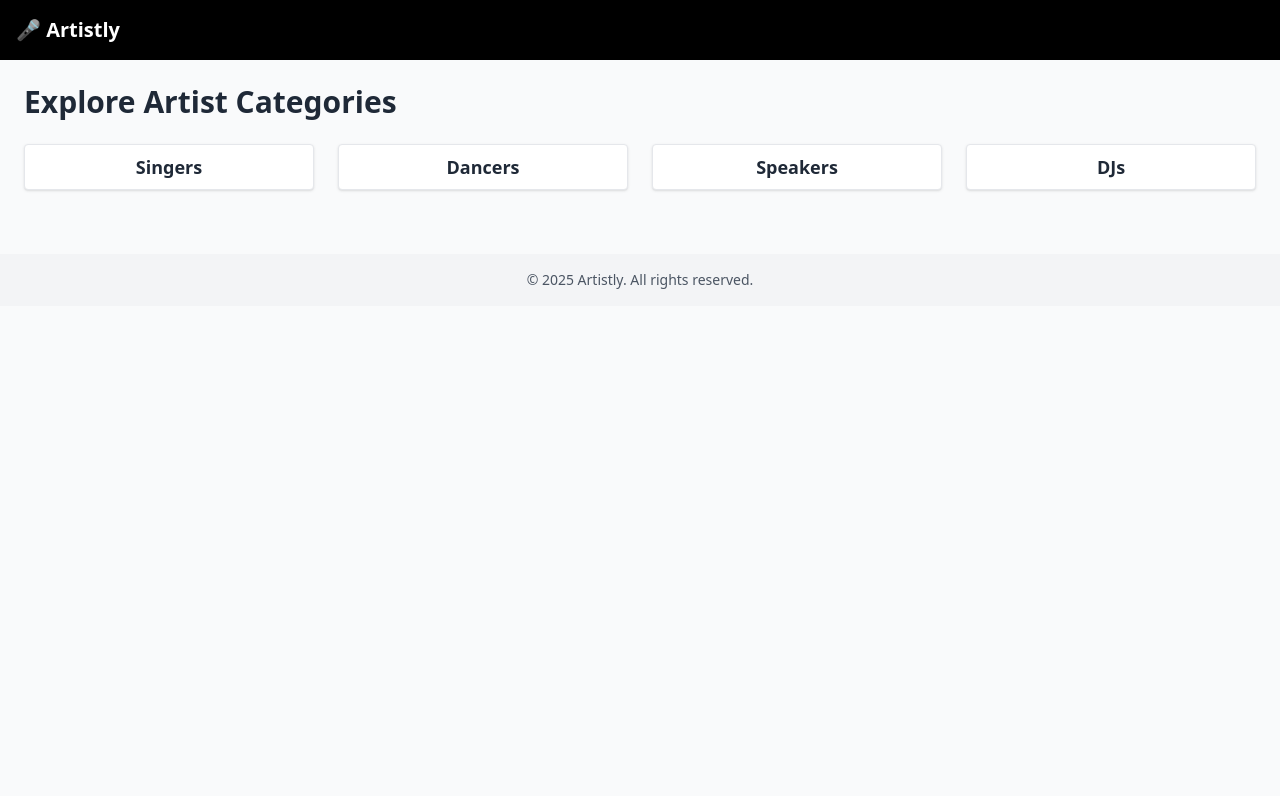
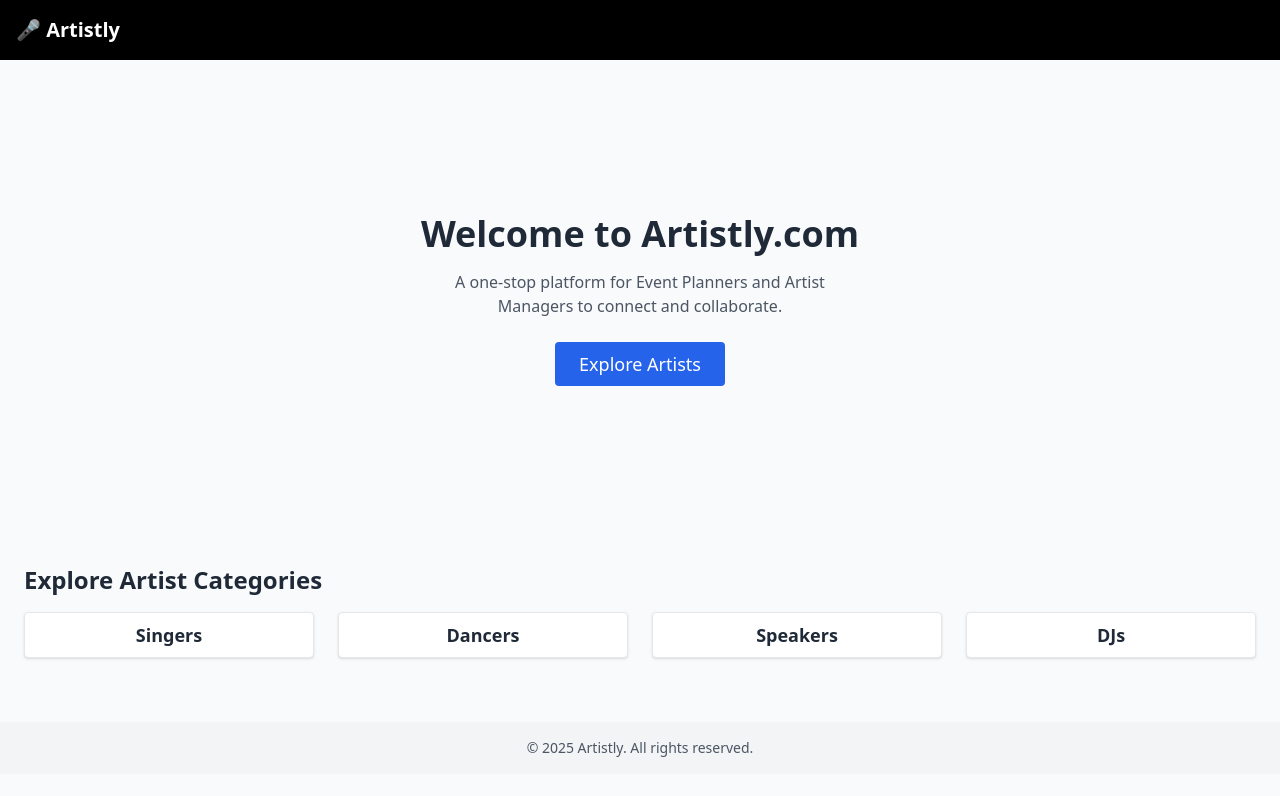
Before and after one commit to Prince7g/Artistly, a Next.js app: page / in a window 1280 px wide. Shown: the top 796 px of the page. Built offline with nearby package versions, Linux system fonts and the light colour scheme; no server answers.

Commit message:
Update page.tsx

```diff
--- a/app/page.tsx
+++ b/app/page.tsx
@@ -5,6 +5,7 @@ import { fetchPexelsImage } from "@/lib/pexels";
 import CategoryCard from "@/components/CategoryCard";
 import Header from "@/components/Header";
 import Footer from "@/components/Footer";
+import Link from "next/link";
 
 export default function HomePage() {
   const [images, setImages] = useState({
@@ -29,16 +30,34 @@ export default function HomePage() {
   return (
     <>
       <Header />
-      <main className="p-6">
-        <h1 className="text-3xl font-bold mb-6">Explore Artist Categories</h1>
+
+      {/* Welcome Section */}
+      <section className="flex flex-col items-center justify-center text-center p-6 min-h-[60vh]">
+        <h1 className="text-3xl md:text-4xl font-bold mb-4">
+          Welcome to Artistly.com
+        </h1>
+        <p className="text-gray-600 max-w-md mb-6">
+          A one-stop platform for Event Planners and Artist Managers to connect and collaborate.
+        </p>
+        <Link href="#categories">
+          <button className="bg-blue-600 hover:bg-blue-700 text-white px-6 py-2 rounded text-lg transition">
+            Explore Artists
+          </button>
+        </Link>
+      </section>
+
+      {/* Categories Section */}
+      <section id="categories" className="p-6">
+        <h2 className="text-2xl font-bold mb-4">Explore Artist Categories</h2>
         <div className="grid grid-cols-2 md:grid-cols-4 gap-6">
-          <CategoryCard title="Singers" image={images.singers} />
-          <CategoryCard title="Dancers" image={images.dancers} />
-          <CategoryCard title="Speakers" image={images.speakers} />
-          <CategoryCard title="DJs" image={images.djs} />
+          <CategoryCard title="Singers" image={images.singers} link="/artists?category=Singers" />
+          <CategoryCard title="Dancers" image={images.dancers} link="/artists?category=Dancers" />
+          <CategoryCard title="Speakers" image={images.speakers} link="/artists?category=Speakers" />
+          <CategoryCard title="DJs" image={images.djs} link="/artists?category=DJs" />
         </div>
-      </main>
+      </section>
+
       <Footer />
     </>
   );
-          }
+      }
```
